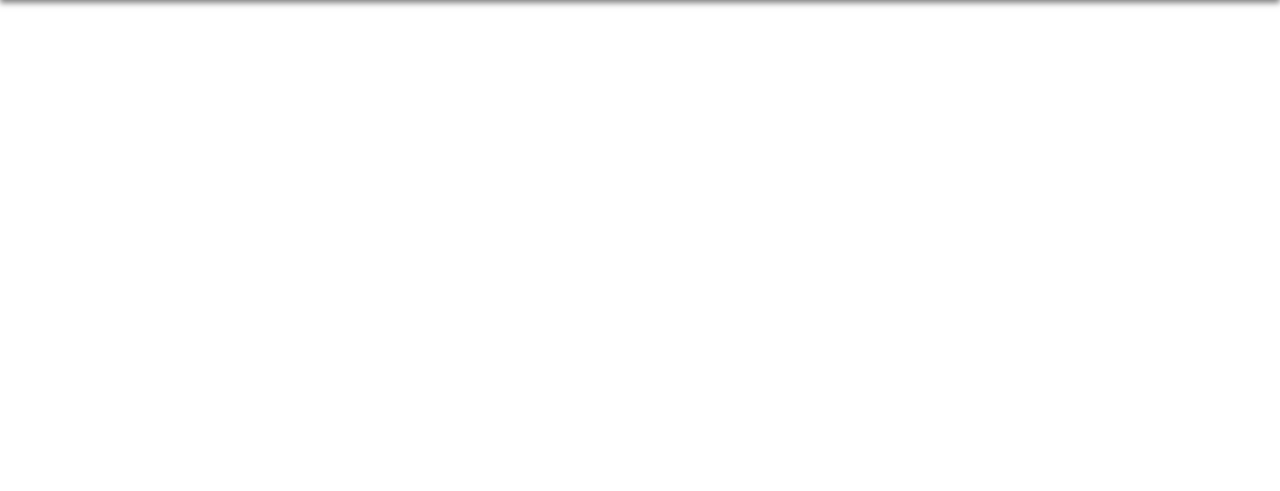
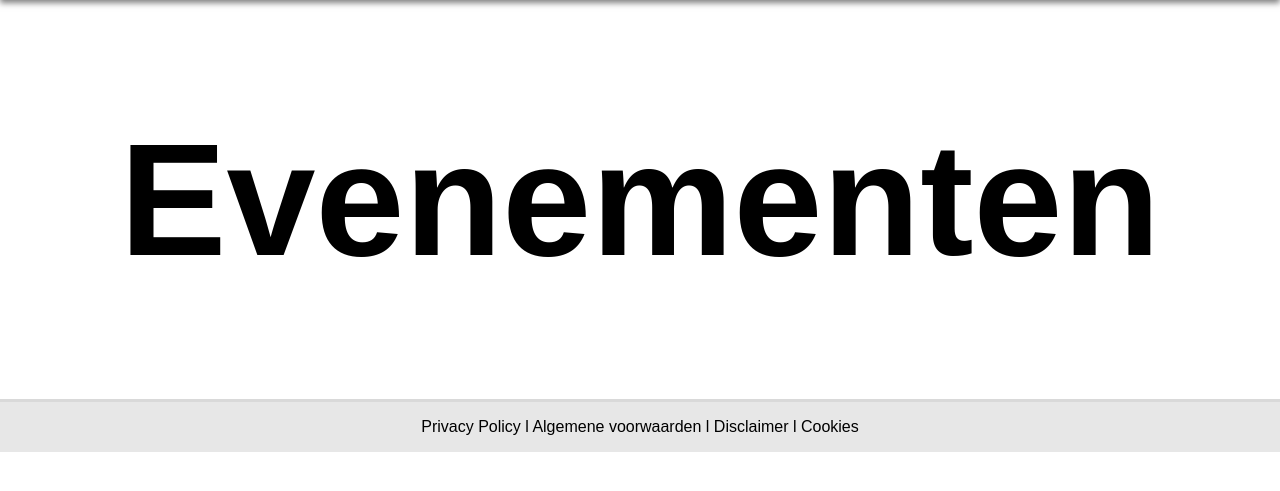
Before and after one commit to Jasirabdikarim/E3T, a PHP site: page /evenementen.php in a window 1280 px wide. Shown: the part 105-596 px from the top of the page. Run offline with PHP 8.4, Linux system fonts and the light colour scheme.

Commit message:
html and css edit evenement.php page

```diff
--- a/css/style.css
+++ b/css/style.css
@@ -171,3 +171,13 @@
     margin: auto;
     padding: 0;
 }
+
+#Evenementen{
+    display: flex;
+    justify-content: center;
+    align-items: center;
+    flex-direction: column;
+    text-align: center;
+    font-size:5em;
+    grid-column: 1/5;
+}
--- a/evenementen.php
+++ b/evenementen.php
@@ -20,5 +20,12 @@
                     <a href="inloggen.php">Inloggen</a>
                 </nav>
             </header>
+            <div id="Evenementen";>
+                <h1> Evenementen </h2>
+            </div>
+
+            <div id="subfooter";>
+                <p>Privacy Policy  l  Algemene voorwaarden  l  Disclaimer  l  Cookies</p>
+             </div>
         </body>
     </html>
```
